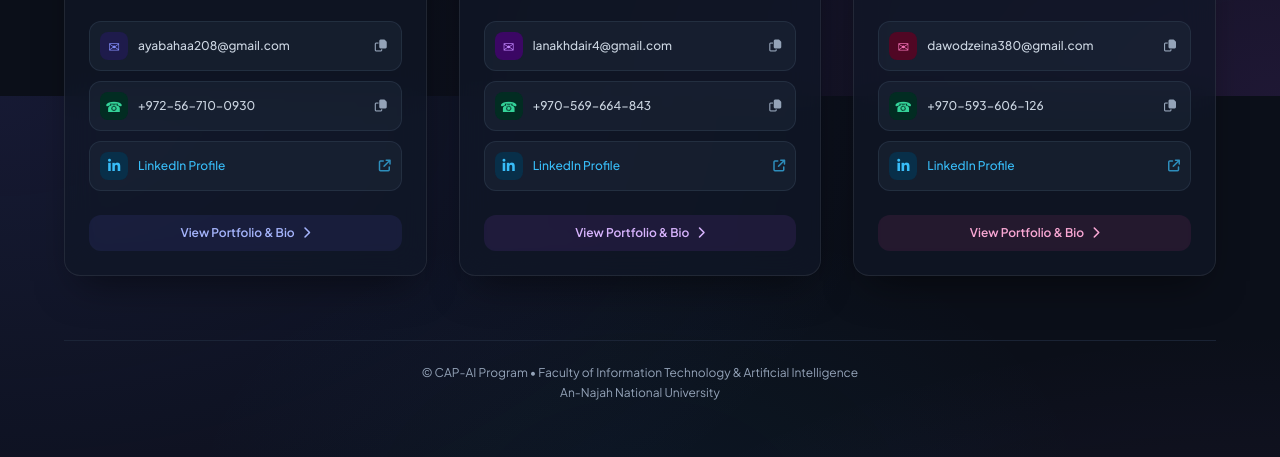
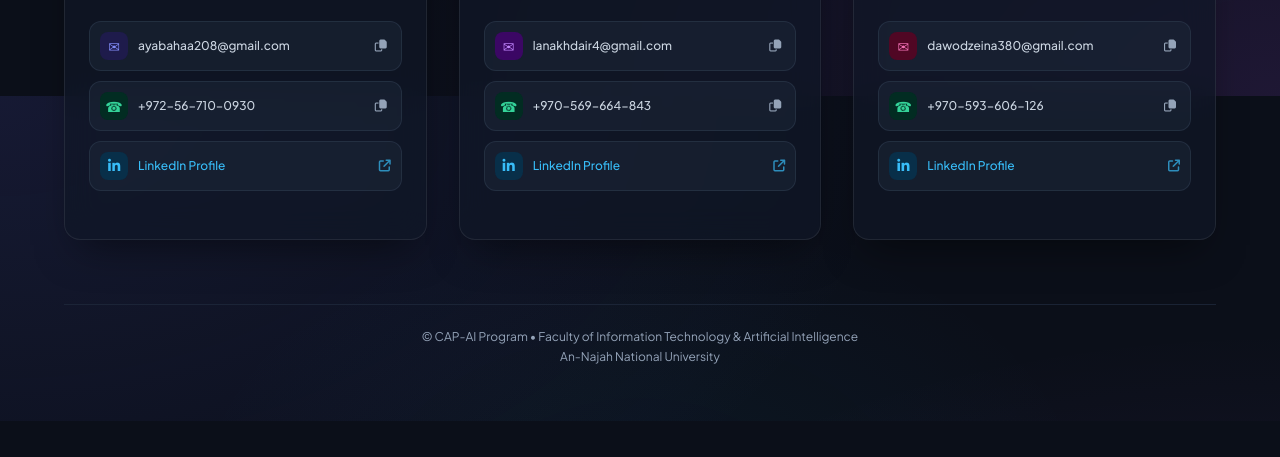
Before and after one commit to ZeinaDawod/Team-member, a plain HTML site: page index.html in a window 1280 px wide. Shown: the part 704-1161 px from the top of the page. After the commit the page ends 1125 px from the top, so only its background shows below. Drawn offline with nearby package versions, Linux system fonts and the light colour scheme.

Commit message:
Updated code and fixed bugs

```diff
--- a/index.html
+++ b/index.html
@@ -228,10 +228,7 @@
             </div>
 
             <!-- View Details Action -->
-            <button onclick="openModal('Aya Hijjawi', 'CAP-AI ', 'ayabahaa208@gmail.com', '+972-56-710-0930', 'https://www.linkedin.com/in/aya-hijjawi-4b9170307', 'Engineered Deep Learning and AI models, integrated end-to-end ML pipelines, and performed advanced data mining and processing during the CAP-AI fellowship at An-Najah National University.')" class="w-full py-2.5 px-4 rounded-xl text-xs font-semibold bg-indigo-50 dark:bg-indigo-500/10 hover:bg-indigo-600 hover:text-white dark:hover:bg-indigo-600 text-indigo-600 dark:text-indigo-300 transition-colors flex items-center justify-center gap-2">
-              <span>View Portfolio & Bio</span>
-              <i class="fa-solid fa-chevron-right text-xs"></i>
-            </button>
+
           </li>
 
           <!-- 2. Lana Khdair -->
@@ -276,7 +273,7 @@
 
                 <!-- LinkedIn -->
                 <div class="contact-badge rounded-xl p-2.5 text-xs text-slate-600 dark:text-slate-300 bg-slate-50 dark:bg-slate-800/50 border border-slate-200 dark:border-slate-700/50">
-                  <a href="https://www.linkedin.com/in/lana-khdair-profile" class="contact-link linkedin-link flex items-center justify-between w-full font-medium text-sky-600 dark:text-sky-400 hover:underline" target="_blank" rel="noopener noreferrer">
+                  <a href="https://www.linkedin.com/in/lana-khdair4" class="contact-link linkedin-link flex items-center justify-between w-full font-medium text-sky-600 dark:text-sky-400 hover:underline" target="_blank" rel="noopener noreferrer">
                     <span class="flex items-center gap-2.5">
                       <span class="icon flex-shrink-0 w-7 h-7 rounded-lg bg-sky-100 dark:bg-sky-950 text-sky-600 dark:text-sky-400 flex items-center justify-center text-sm" aria-hidden="true"><i class="fa-brands fa-linkedin-in"></i></span>
                       LinkedIn Profile
@@ -288,10 +285,7 @@
             </div>
 
             <!-- View Details Action -->
-            <button onclick="openModal('Lana Khdair', 'CAP-AI ', 'lanakhdair4@gmail.com', '+970-569-664-843', 'https://www.linkedin.com/in/lana-khdair-profile', 'Engineered Deep Learning and AI models, integrated end-to-end ML pipelines, and performed advanced data mining and processing during the CAP-AI fellowship at An-Najah National University.')" class="w-full py-2.5 px-4 rounded-xl text-xs font-semibold bg-purple-50 dark:bg-purple-500/10 hover:bg-purple-600 hover:text-white dark:hover:bg-purple-600 text-purple-600 dark:text-purple-300 transition-colors flex items-center justify-center gap-2">
-              <span>View Portfolio & Bio</span>
-              <i class="fa-solid fa-chevron-right text-xs"></i>
-            </button>
+
           </li>
 
           <!-- 3. Zeina Dawod -->
@@ -336,7 +330,7 @@
 
                 <!-- LinkedIn -->
                 <div class="contact-badge rounded-xl p-2.5 text-xs text-slate-600 dark:text-slate-300 bg-slate-50 dark:bg-slate-800/50 border border-slate-200 dark:border-slate-700/50">
-                  <a href="https://www.linkedin.com/in/zeina-dawod-profile" class="contact-link linkedin-link flex items-center justify-between w-full font-medium text-sky-600 dark:text-sky-400 hover:underline" target="_blank" rel="noopener noreferrer">
+                  <a href="https://www.linkedin.com/in/zeina-dawod" class="contact-link linkedin-link flex items-center justify-between w-full font-medium text-sky-600 dark:text-sky-400 hover:underline" target="_blank" rel="noopener noreferrer">
                     <span class="flex items-center gap-2.5">
                       <span class="icon flex-shrink-0 w-7 h-7 rounded-lg bg-sky-100 dark:bg-sky-950 text-sky-600 dark:text-sky-400 flex items-center justify-center text-sm" aria-hidden="true"><i class="fa-brands fa-linkedin-in"></i></span>
                       LinkedIn Profile
@@ -348,10 +342,7 @@
             </div>
 
             <!-- View Details Action -->
-            <button onclick="openModal('Zeina Dawod', 'CAP-AI ', 'dawodzeina380@gmail.com', '+970-593-606-126', 'https://www.linkedin.com/in/zeina-dawod-profile', 'Engineered Deep Learning and AI models, integrated end-to-end ML pipelines, and performed advanced data mining and processing during the CAP-AI fellowship at An-Najah National University.')" class="w-full py-2.5 px-4 rounded-xl text-xs font-semibold bg-pink-50 dark:bg-pink-500/10 hover:bg-pink-600 hover:text-white dark:hover:bg-pink-600 text-pink-600 dark:text-pink-300 transition-colors flex items-center justify-center gap-2">
-              <span>View Portfolio & Bio</span>
-              <i class="fa-solid fa-chevron-right text-xs"></i>
-            </button>
+
           </li>
 
         </ul>
```
